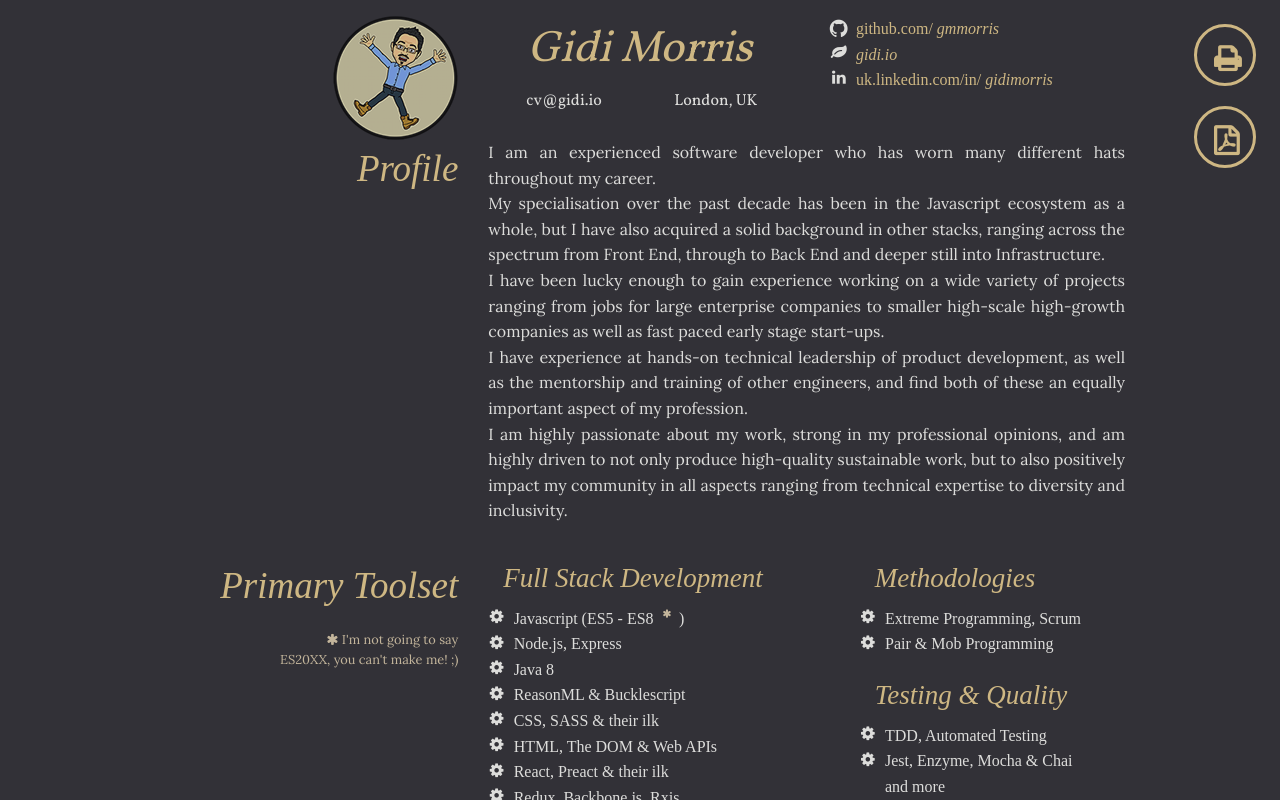
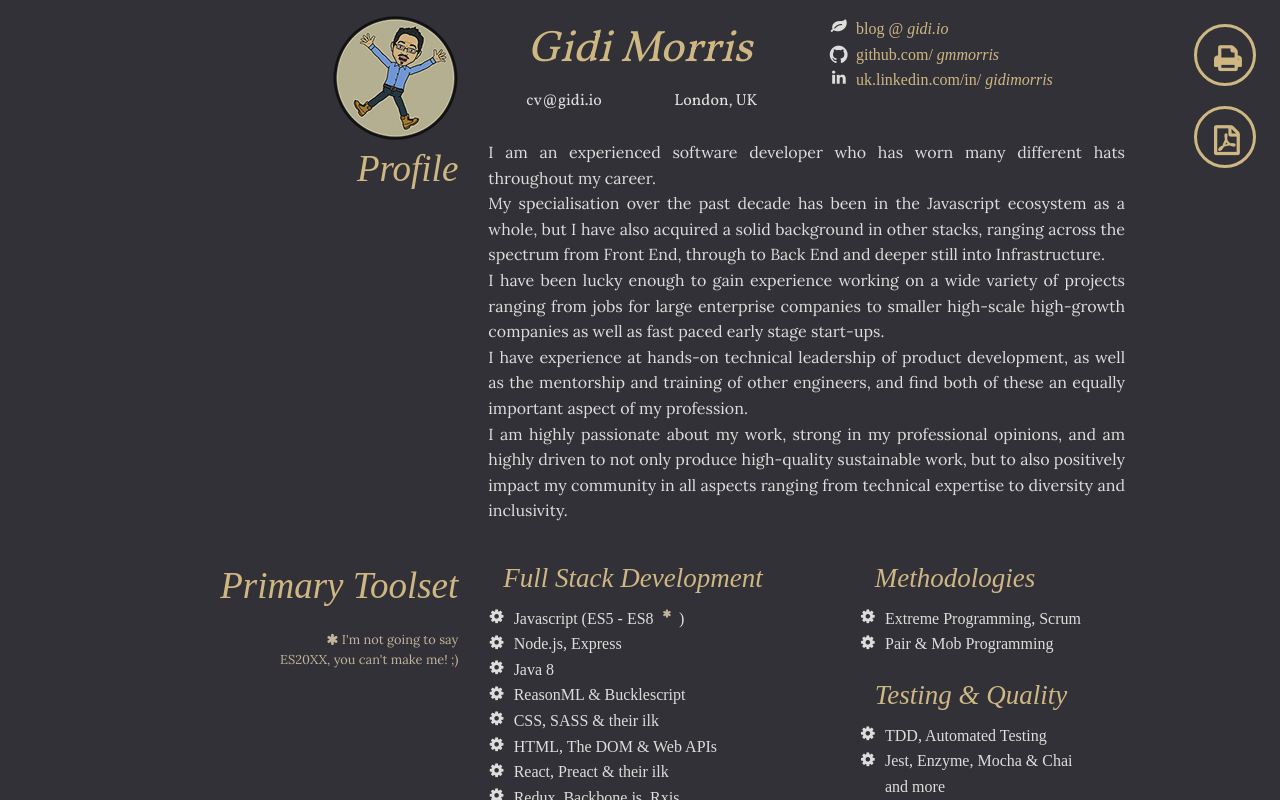
Before and after one commit to gmmorris/cv, a plain HTML site: page index.html in a window 1280 px wide. Shown: the top 800 px of the page. Drawn offline with nearby package versions, Linux system fonts and the light colour scheme.

Commit message:
updated blog link

```diff
--- a/index.html
+++ b/index.html
@@ -66,18 +66,19 @@
             <div class="small-12 large-4 print-6 columns links">
                 <ul id="resume-links" class="fa-ul">
                     <li>
+                        <i class="fa-li fa fa-leaf"></i>
+                        <a class="tip" target="_blank" href="https://gidi.io" data-tooltip aria-haspopup="true"
+                            title="My musing on past work">
+                            <span>blog @</span>
+                            <em>gidi.io</em>
+                        </a>
+                    </li>
+                    <li>
                         <i class="fa-li fa fa-github"></i>
                         <a class="github tip" target="_blank" href="https://github.com/gmmorris" data-tooltip
                             aria-haspopup="true" title="My Open Source stuff">
                             <span>github.com/</span>
                             <em>gmmorris</em>
-                        </a>
-                    </li>
-                    <li>
-                        <i class="fa-li fa fa-leaf"></i>
-                        <a class="tip" target="_blank" href="https://gidi.io" data-tooltip aria-haspopup="true"
-                            title="My musing on past work">
-                            <em>gidi.io</em>
                         </a>
                     </li>
                     <li>
```
Also changed, not shown: 2 other files.
